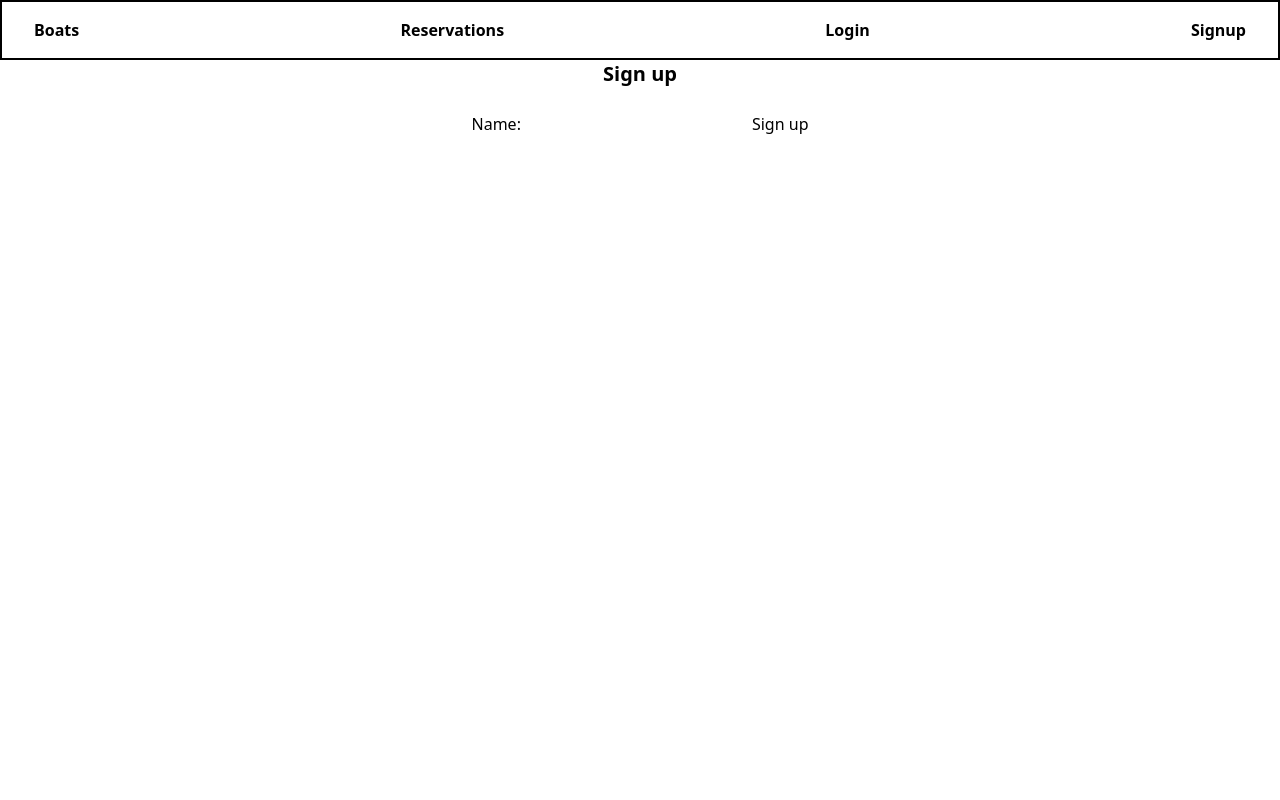
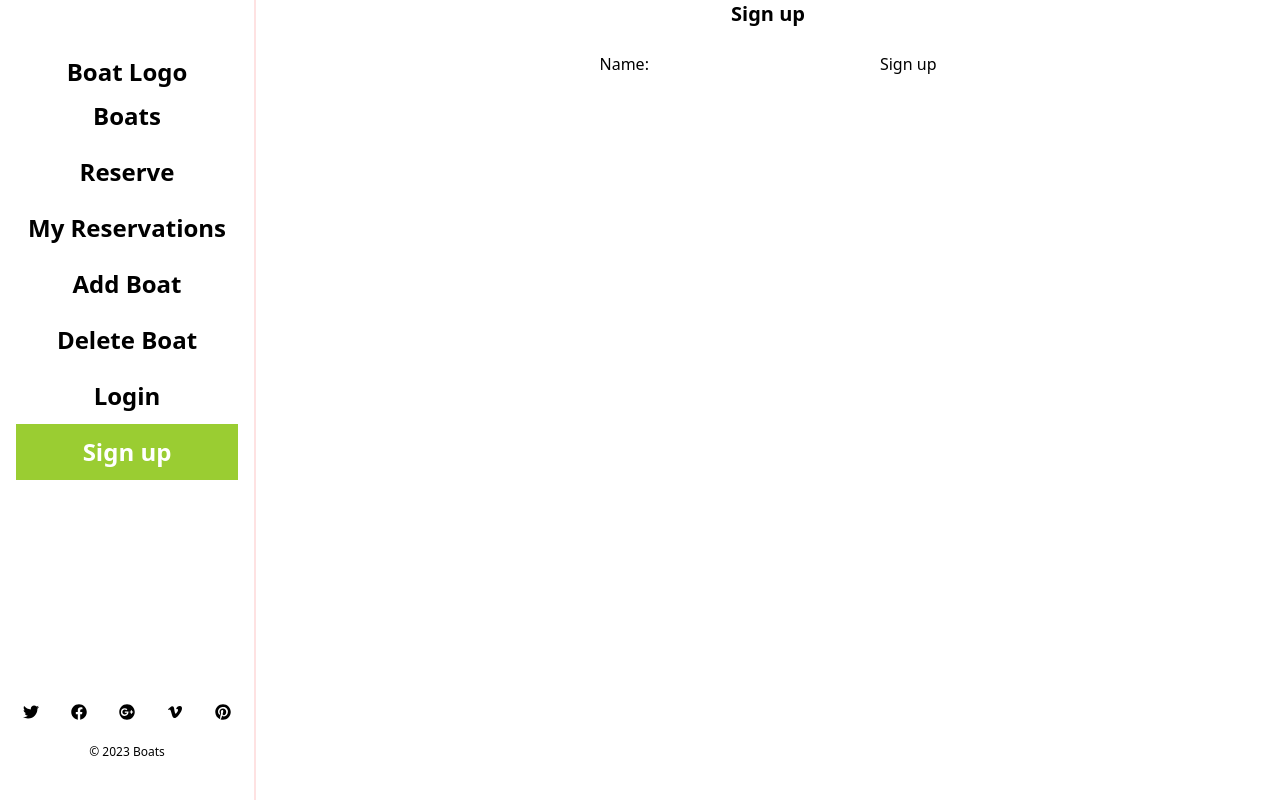
Before and after one commit to Felipe-Perez-Ferraro/final_capstone_front, a React (Create React App) app: page /signup in a window 1280 px wide. Built offline with nearby package versions, Linux system fonts and the light colour scheme.

Commit message:
Create side-header with navbar on desktop, and mobile menu with nav on mobile, add styling to closely match given design

```diff
--- a/src/components/Header.jsx
+++ b/src/components/Header.jsx
@@ -1,5 +1,9 @@
+import { useState } from 'react';
 import { useSelector } from 'react-redux';
 import { NavLink } from 'react-router-dom';
+import {
+  FaTwitter, FaFacebook, FaGooglePlus, FaVimeoV, FaPinterest,
+} from 'react-icons/fa';
 import { selectUser } from '../redux/usersession/usersessionsSlice';
 import Logout from './Logout';
 
@@ -7,17 +11,82 @@ const Header = () => {
   const user = useSelector(selectUser);
   const links = [
     { path: '/boats', text: 'Boats' },
-    { path: '/reservations', text: 'Reservations' },
-    ...(user ? [] : [{ path: '/login', text: 'Login' }, { path: '/signup', text: 'Signup' }]),
+    { path: '/reserve', text: 'Reserve' },
+    { path: '/my-reservations', text: 'My Reservations' },
+    { path: '/add-boat', text: 'Add Boat' },
+    { path: '/delete-boat', text: 'Delete Boat' },
+    ...(user ? [] : [{ path: '/login', text: 'Login' }, { path: '/signup', text: 'Sign up' }]),
   ];
 
+  const [isOpen, setIsOpen] = useState(false);
+
   return (
-    <header className="border-2 border-black p-4">
-      <nav>
-        <ul className="flex justify-between px-4 font-bold">
+    <header className="p-4 h-full">
+      {/* Mobile */}
+      <section className="lg:hidden">
+        <div className="flex justify-between">
+          <button type="button" onClick={() => setIsOpen(true)} className="lg:hidden" aria-label="Open">
+            <svg xmlns="http://www.w3.org/2000/svg" className="w-8 h-8" fill="none" viewBox="0 0 24 24" stroke="currentColor">
+              <path strokeLinecap="round" strokeLinejoin="round" strokeWidth="2" d="M4 8h16M4 16h16" />
+            </svg>
+          </button>
+
+          <h2 className="font-bold text-2xl mr-10">Boat Logo</h2>
+        </div>
+
+        <nav className={`lg:hidden fixed top-0 left-0 w-full h-full bg-white transform transition-transform duration-200 ease-in-out p-4 flex flex-col justify-between ${isOpen ? 'translate-x-0' : '-translate-x-full'}`}>
+          <div className="flex justify-between">
+            <button type="button" onClick={() => setIsOpen(false)} className="lg:hidden" aria-label="Close">
+              <svg xmlns="http://www.w3.org/2000/svg" className="w-8 h-8" fill="none" viewBox="0 0 24 24" stroke="currentColor">
+                <path strokeLinecap="round" strokeLinejoin="round" strokeWidth="2" d="M6 18L18 6M6 6l12 12" />
+              </svg>
+            </button>
+
+            <h2 className="font-bold text-2xl mr-10">Boat Logo</h2>
+          </div>
+
+          <ul className="flex flex-col text-2xl font-bold items-center mb-[150px]">
+            {links.map(({ path, text }) => (
+              <li key={text} className="w-full">
+                <NavLink to={path} onClick={() => setIsOpen(false)} className="w-full block text-center py-4">
+                  {text}
+                </NavLink>
+              </li>
+            ))}
+          </ul>
+
+          <div className="pb-6">
+            <div className="flex justify-center space-x-8 py-6">
+              <a href="https://twitter.com" target="_blank" rel="noopener noreferrer" aria-label="Twitter">
+                <FaTwitter />
+              </a>
+              <a href="https://facebook.com" target="_blank" rel="noopener noreferrer" aria-label="Facebook">
+                <FaFacebook />
+              </a>
+              <a href="https://plus.google.com" target="_blank" rel="noopener noreferrer" aria-label="Google Plus">
+                <FaGooglePlus />
+              </a>
+              <a href="https://vimeo.com" target="_blank" rel="noopener noreferrer" aria-label="Vimeo">
+                <FaVimeoV />
+              </a>
+              <a href="https://pinterest.com" target="_blank" rel="noopener noreferrer" aria-label="Pinterest">
+                <FaPinterest />
+              </a>
+            </div>
+            <p className="text-xs text-center">&copy; 2023 Boats</p>
+          </div>
+        </nav>
+      </section>
+
+      {/* Desktop */}
+      <section className="hidden lg:flex flex-col justify-between h-full pb-6">
+        <h2 className="font-bold text-2xl text-center mt-10">Boat Logo</h2>
+
+        <nav className="mb-[200px]">
+          <ul className="hidden lg:flex flex-col text-2xl m-0 font-bold">
             {links.map(({ path, text }) => (
               <li key={text}>
-              <NavLink to={path}>
+                <NavLink to={path} className="block text-center py-3">
                   {text}
                 </NavLink>
               </li>
@@ -29,6 +98,28 @@ const Header = () => {
             )}
           </ul>
         </nav>
+
+        <div>
+          <div className="flex justify-center space-x-8 py-6">
+            <a href="https://twitter.com" target="_blank" rel="noopener noreferrer" aria-label="Twitter">
+              <FaTwitter />
+            </a>
+            <a href="https://facebook.com" target="_blank" rel="noopener noreferrer" aria-label="Facebook">
+              <FaFacebook />
+            </a>
+            <a href="https://plus.google.com" target="_blank" rel="noopener noreferrer" aria-label="Google Plus">
+              <FaGooglePlus />
+            </a>
+            <a href="https://vimeo.com" target="_blank" rel="noopener noreferrer" aria-label="Vimeo">
+              <FaVimeoV />
+            </a>
+            <a href="https://pinterest.com" target="_blank" rel="noopener noreferrer" aria-label="Pinterest">
+              <FaPinterest />
+            </a>
+          </div>
+          <p className="text-xs text-center">&copy; 2023 Boats</p>
+        </div>
+      </section>
     </header>
   );
 };
--- a/src/components/Layout.jsx
+++ b/src/components/Layout.jsx
@@ -25,13 +25,13 @@ const Layout = () => {
 
   return (
     <>
-      <header>
+      <header className="lg:fixed lg:left-0 lg:top-0 lg:bottom-0 lg:w-[20%] lg:border-r-2 lg:border-red-100">
         <Header />
+      </header>
+
+      <main className="lg:ml-[20%]">
         {user && <h3 className="text-blue-600 font-bold text-xl">{`Welcome, ${user.name}!`}</h3>}
         {message && <p className="text-purple-500">{message}</p>}
-      </header>
-
-      <main>
         <Outlet />
       </main>
     </>
--- a/src/index.css
+++ b/src/index.css
@@ -6,4 +6,14 @@ body {
   margin: 0;
   padding: 0;
   box-sizing: border-box;
+  width: 100%;
 }
+
+.active {
+  background-color: yellowgreen;
+  color: #fff;
+}
+
+a {
+  cursor: pointer;
+}
```
Lines whose indentation alone changed are shown as unchanged.
